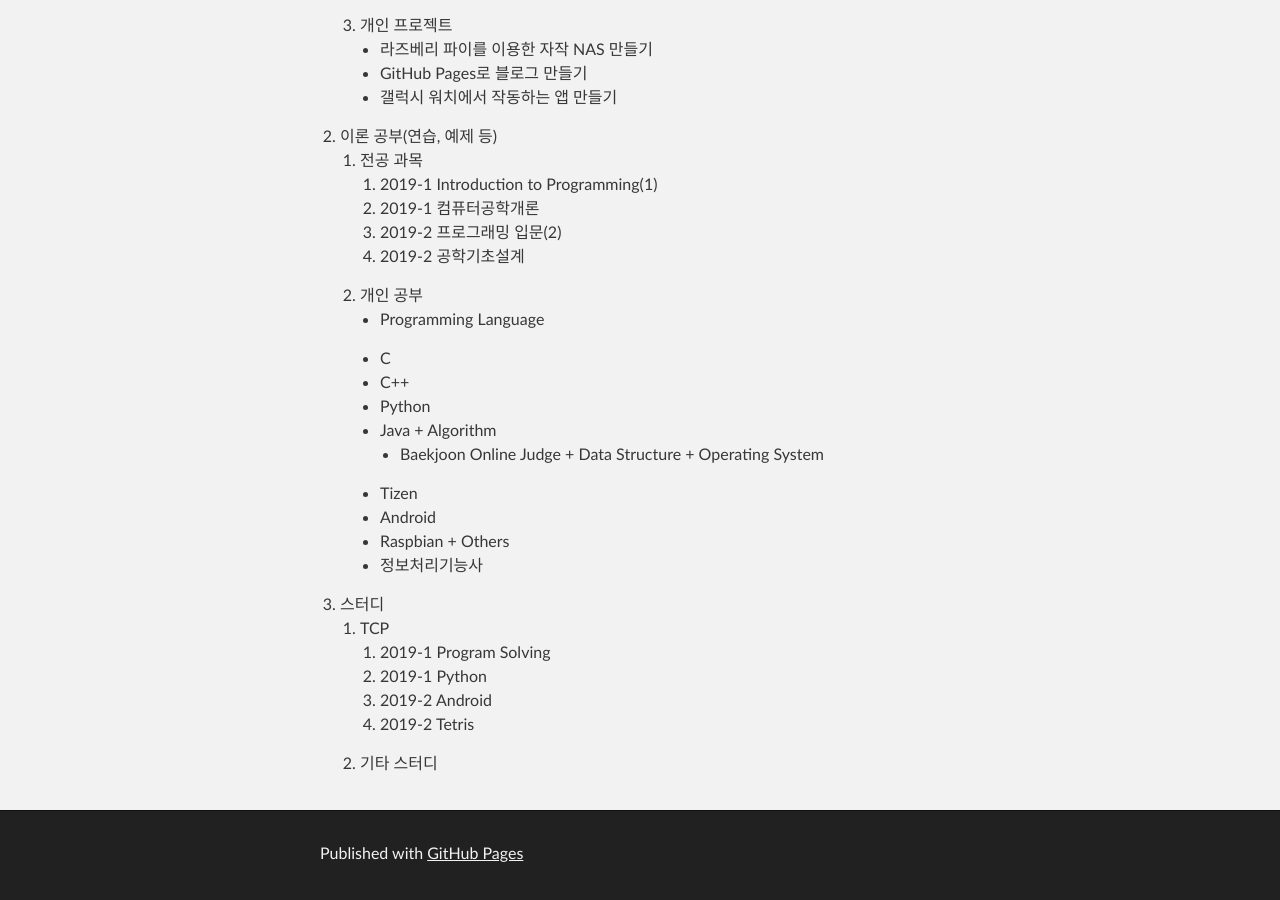
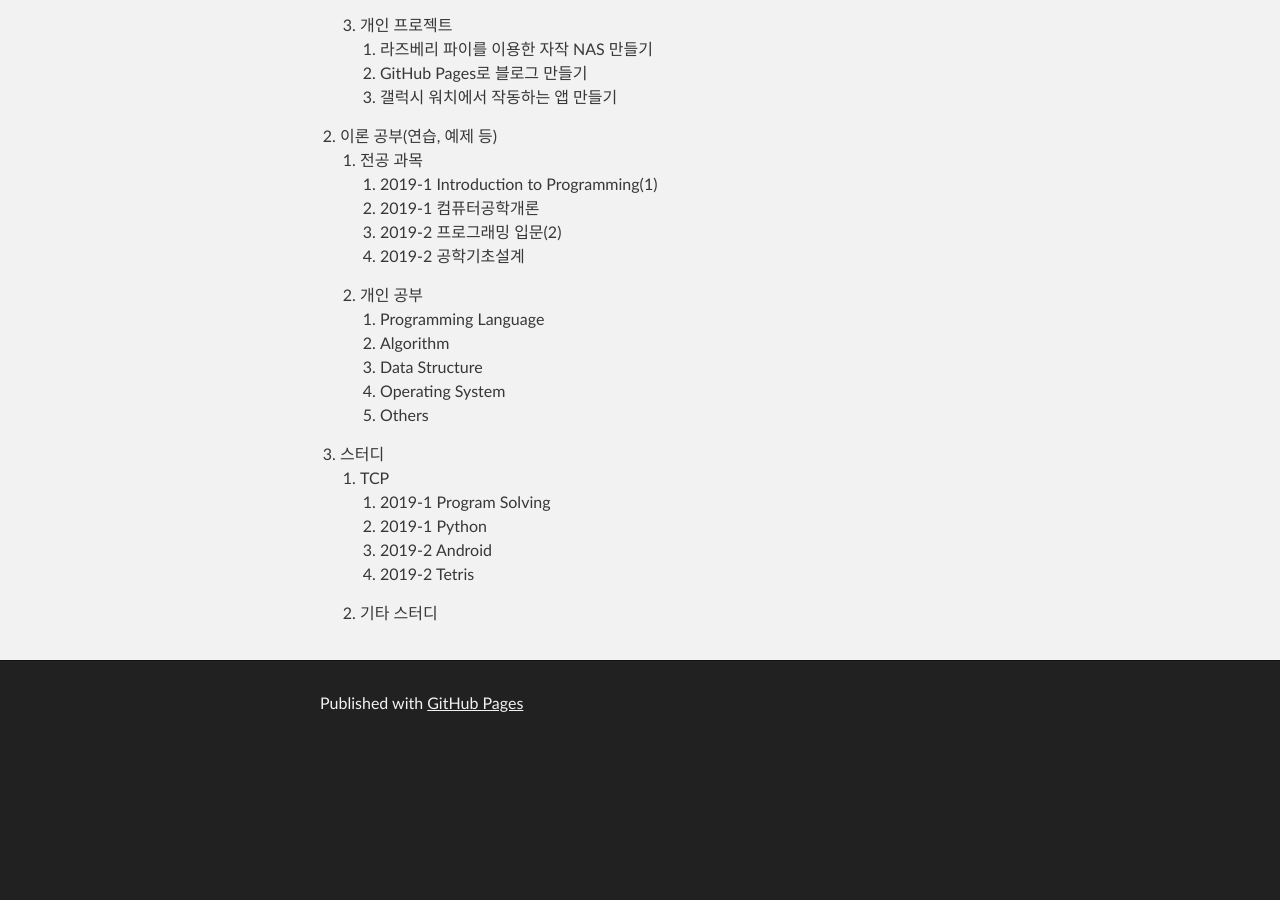
Before and after one commit to snustcice/snustcice.github.io, a Jekyll site: the page built from index.md, in a window 1280 px wide and 900 px high, scrolled down 579 px. Built offline with Jekyll 4.4.1, drawn with Linux system fonts in a browser that asks for light colours; our own code applies the rules of GitHub Pages for plain Markdown files; after the commit the page ends 1329 px from its top, so only the background shows below that.

Commit message:
Set everything on ordered list

```diff
--- a/index.md
+++ b/index.md
@@ -24,20 +24,11 @@
         3. 2019-2 프로그래밍 입문(2)
         4. 2019-2 공학기초설계
     2. 개인 공부
-      + Programming Language
-        - C
-        - C++
-        - Python
-        - Java
-      + Algorithm
-          - Baekjoon Online Judge
-      + Data Structure
-      + Operating System
-        - Tizen
-        - Android
-        - Raspbian
-      + Others
-        - 정보처리기능사
+        1. Programming Language
+        2. Algorithm
+        3. Data Structure
+        4. Operating System
+        5. Others
 3. 스터디
     1. TCP
         1. 2019-1 Program Solving
```
Also changed, not shown: other parts of index.md (+5 -5 lines).
